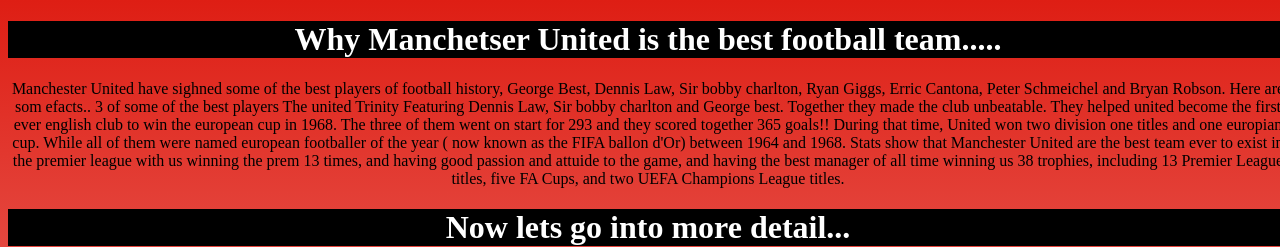
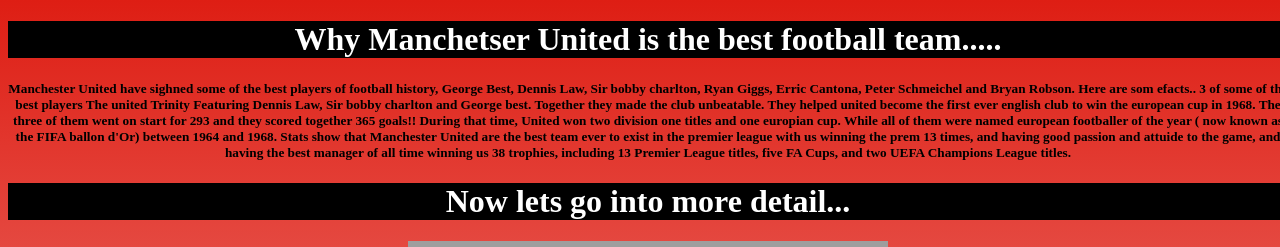
Before and after one commit to zxcxry/Mywebsite, a plain HTML site: page index.html in a window 1280 px wide. Shown: the top 247 px of the page. Drawn offline with Linux system fonts and the light colour scheme; grey boxes are pictures that could not be loaded.

Commit message:
Update index.html

```diff
--- a/index.html
+++ b/index.html
@@ -24,7 +24,7 @@ min-height: 100%;
 <body>
 
 <h1>Why Manchetser United is the best football team.....</h1>
-<p>Manchester United have sighned some of the best players of football history, George Best, Dennis Law, Sir bobby charlton, Ryan Giggs, Erric Cantona, Peter Schmeichel and Bryan Robson. Here are som efacts.. 3 of some of the best players The united Trinity Featuring Dennis Law, Sir bobby charlton and George best. Together they made the club unbeatable. They helped united become the first ever english club to win the european cup in 1968. The three of them went on start for 293 and they scored together 365 goals!! During that time, United won two division one titles and one europian cup. While all of them were named european footballer of the year ( now known as the FIFA ballon d'Or) between 1964 and 1968. Stats show that Manchester United are the best team ever to exist in the premier league with us winning the prem 13 times, and having good passion and attuide to the game, and having the best manager of all time winning us 38 trophies, including 13 Premier League titles, five FA Cups, and two UEFA Champions League titles.
+<h5>Manchester United have sighned some of the best players of football history, George Best, Dennis Law, Sir bobby charlton, Ryan Giggs, Erric Cantona, Peter Schmeichel and Bryan Robson. Here are som efacts.. 3 of some of the best players The united Trinity Featuring Dennis Law, Sir bobby charlton and George best. Together they made the club unbeatable. They helped united become the first ever english club to win the european cup in 1968. The three of them went on start for 293 and they scored together 365 goals!! During that time, United won two division one titles and one europian cup. While all of them were named european footballer of the year ( now known as the FIFA ballon d'Or) between 1964 and 1968. Stats show that Manchester United are the best team ever to exist in the premier league with us winning the prem 13 times, and having good passion and attuide to the game, and having the best manager of all time winning us 38 trophies, including 13 Premier League titles, five FA Cups, and two UEFA Champions League titles.</h5>
   <h1>Now lets go into more detail... </h1>
   <iframe src="https://giphy.com/embed/qAIbum0P7o6eQ" width="480" height="360" frameBorder="0" class="giphy-embed" allowFullScreen></iframe><p><a href="https://giphy.com/gifs/utd-qAIbum0P7o6eQ">via GIPHY</a></p>
   <p>That was Roy Keane tackling Alfie Haaland, One of my favroute moment of football.</p>
```
